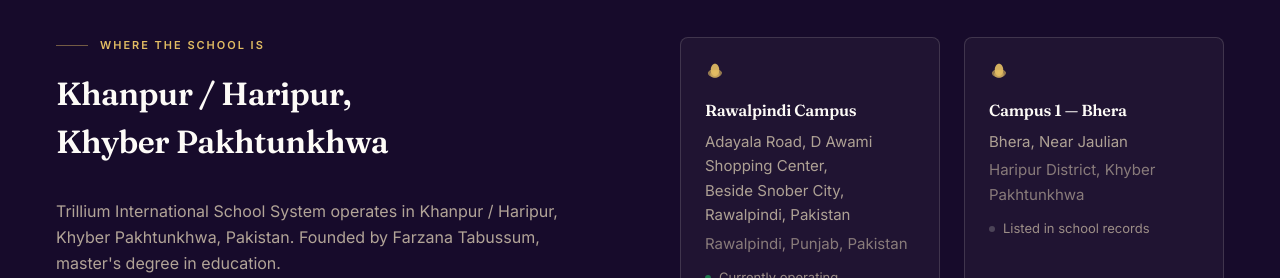
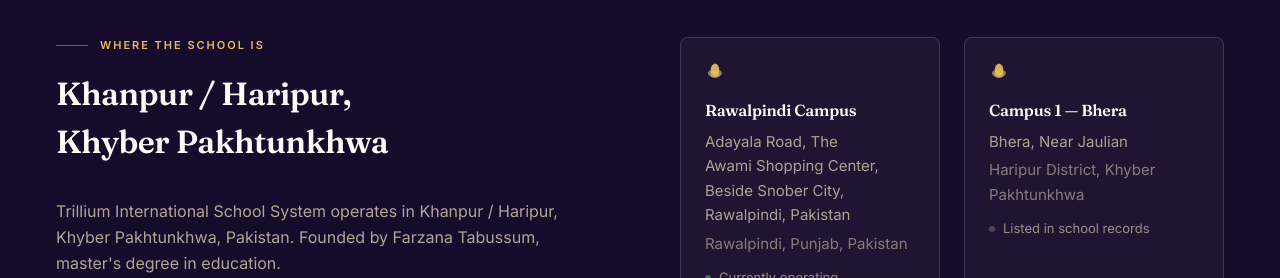
Before and after one commit to default120503-afk/trillium-international-school, a Next.js app: page /contact in a window 1280 px wide. Shown: the part 1680-1958 px from the top of the page. Built offline with nearby package versions, Linux system fonts and the light colour scheme; no server answers.

Commit message:
Correct school location to The Awami Shopping Center

```diff
--- a/src/app/(site)/campuses/page.tsx
+++ b/src/app/(site)/campuses/page.tsx
@@ -11,7 +11,7 @@
 export const metadata: Metadata = buildMetadata({
   title: "Campuses",
   description:
-    "Campus locations of Trillium International School System: the operating Rawalpindi campus on Adayala Road, D Awami Shopping Center, beside Snober City, plus the Bhera and Khanpur locations recorded in the school's history.",
+    "Campus locations of Trillium International School System: the operating Rawalpindi campus on Adayala Road, The Awami Shopping Center, beside Snober City, plus the Bhera and Khanpur locations recorded in the school's history.",
   path: "/campuses",
 });
 
--- a/src/content/campuses.ts
+++ b/src/content/campuses.ts
@@ -11,7 +11,8 @@
  * `locationNote` is verbatim OWNER-SUPPLIED wording and nothing else. The two
  * Haripur campuses are locality references from school material, not complete
  * postal addresses. The Rawalpindi campus is a full owner-supplied landmark
- * description ("Beside Snober City", "D Awami Shopping Center") which is more
+ * description ("Beside Snober City", "The Awami Shopping Center") which is
+ * more
  * specific, and is recorded exactly as given.
  *
  * Nothing may be filled in from inference or from what a map shows. No street
@@ -68,7 +69,7 @@
     id: "rawalpindi",
     name: "Rawalpindi Campus",
     locationNote:
-      "Adayala Road, D Awami Shopping Center, Beside Snober City, Rawalpindi, Pakistan",
+      "Adayala Road, The Awami Shopping Center, Beside Snober City, Rawalpindi, Pakistan",
     region: "Rawalpindi, Punjab, Pakistan",
     status: "operational",
     image: null,
```
